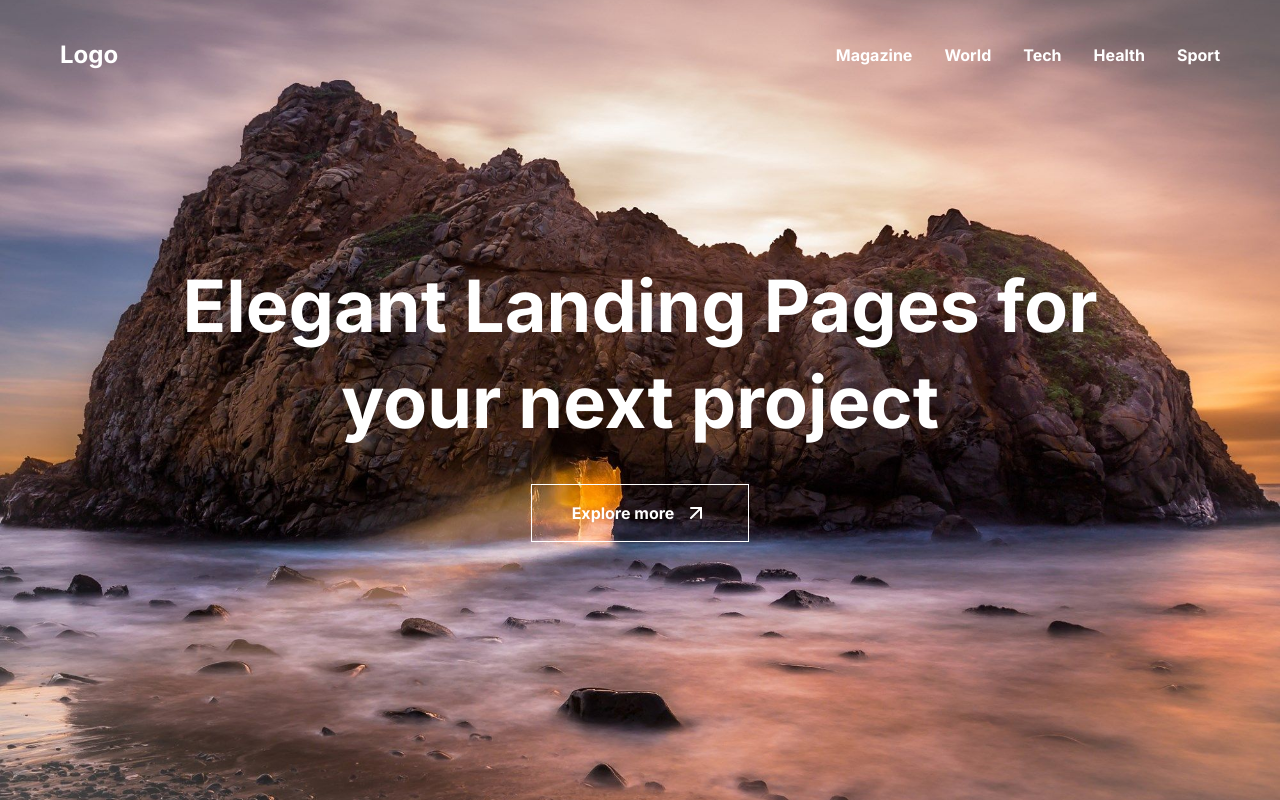
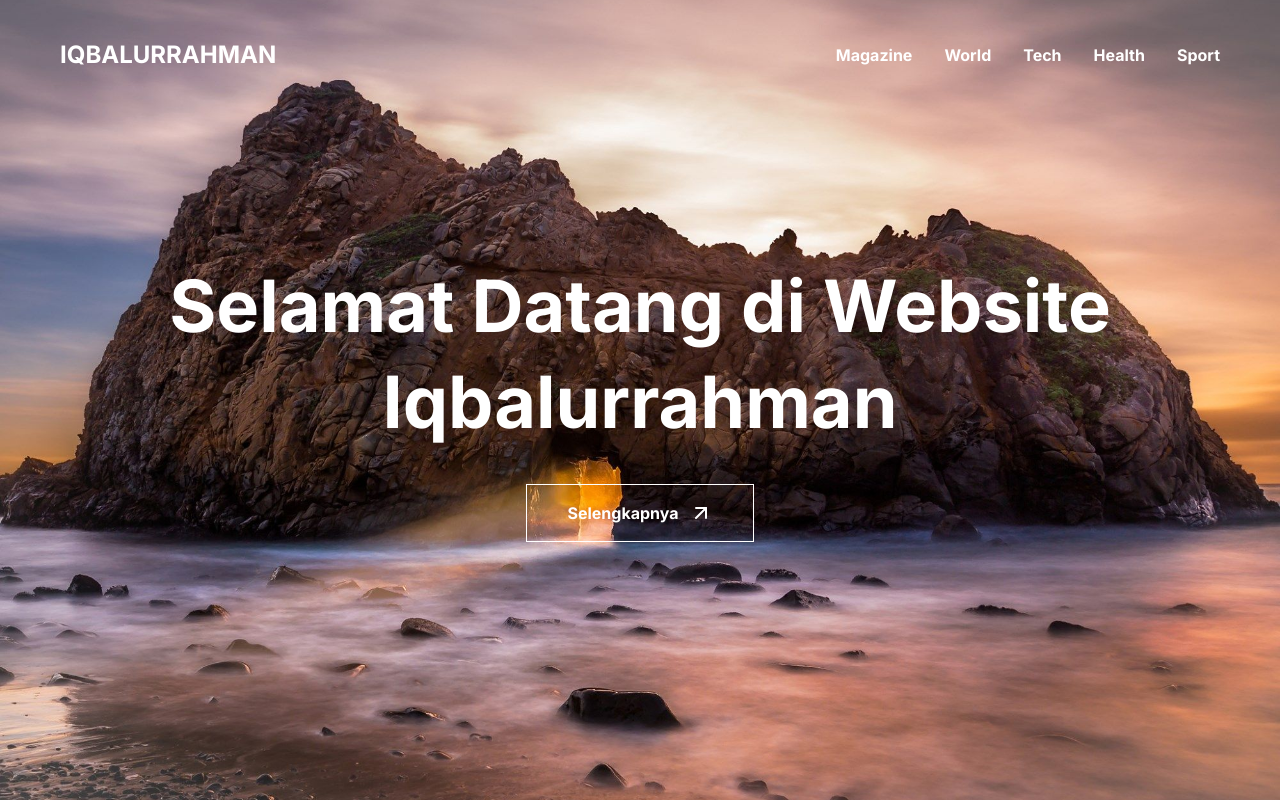
Before and after one commit to iqballurrahman/iqbal, a plain HTML site: page index.html in a window 1280 px wide. Drawn offline with Linux system fonts and the light colour scheme.

Commit message:
Update index.html

```diff
--- a/index.html
+++ b/index.html
@@ -5,12 +5,12 @@
     <meta http-equiv="X-UA-Compatible" content="IE=edge">
     <meta name="viewport" content="width=device-width, initial-scale=1.0">
     <link rel="stylesheet" href="style.css">
-    <title>Hero Section</title>
+    <title>IQBALURRAHMAN</title>
 </head>
 <body>
     <header class="header">
         <nav class="nav">
-            <div class="logo">Logo</div>
+            <div class="logo">IQBALURRAHMAN</div>
             <div class="hamburger-menu">
                 <button class="burger" data-state="closed">
                   <span></span>
@@ -30,8 +30,8 @@
     <div class="main">
         <section class="hero">
             <div class="container">
-                <h1 class="title text-center">Elegant Landing Pages for your next project</h1>
-                <a href="#" class="btn">Explore more <svg width="24" height="24" viewBox="0 0 24 24" fill="none" xmlns="http://www.w3.org/2000/svg">
+                <h1 class="title text-center">Selamat Datang di Website Iqbalurrahman</h1>
+                <a href="#" class="btn">Selengkapnya <svg width="24" height="24" viewBox="0 0 24 24" fill="none" xmlns="http://www.w3.org/2000/svg">
                     <path d="M7 17L17 7" stroke="white" stroke-width="2" stroke-linecap="round" stroke-linejoin="round"/>
                     <path d="M7 7H17V17" stroke="white" stroke-width="2" stroke-linecap="round" stroke-linejoin="round"/>
                     </svg>
```
